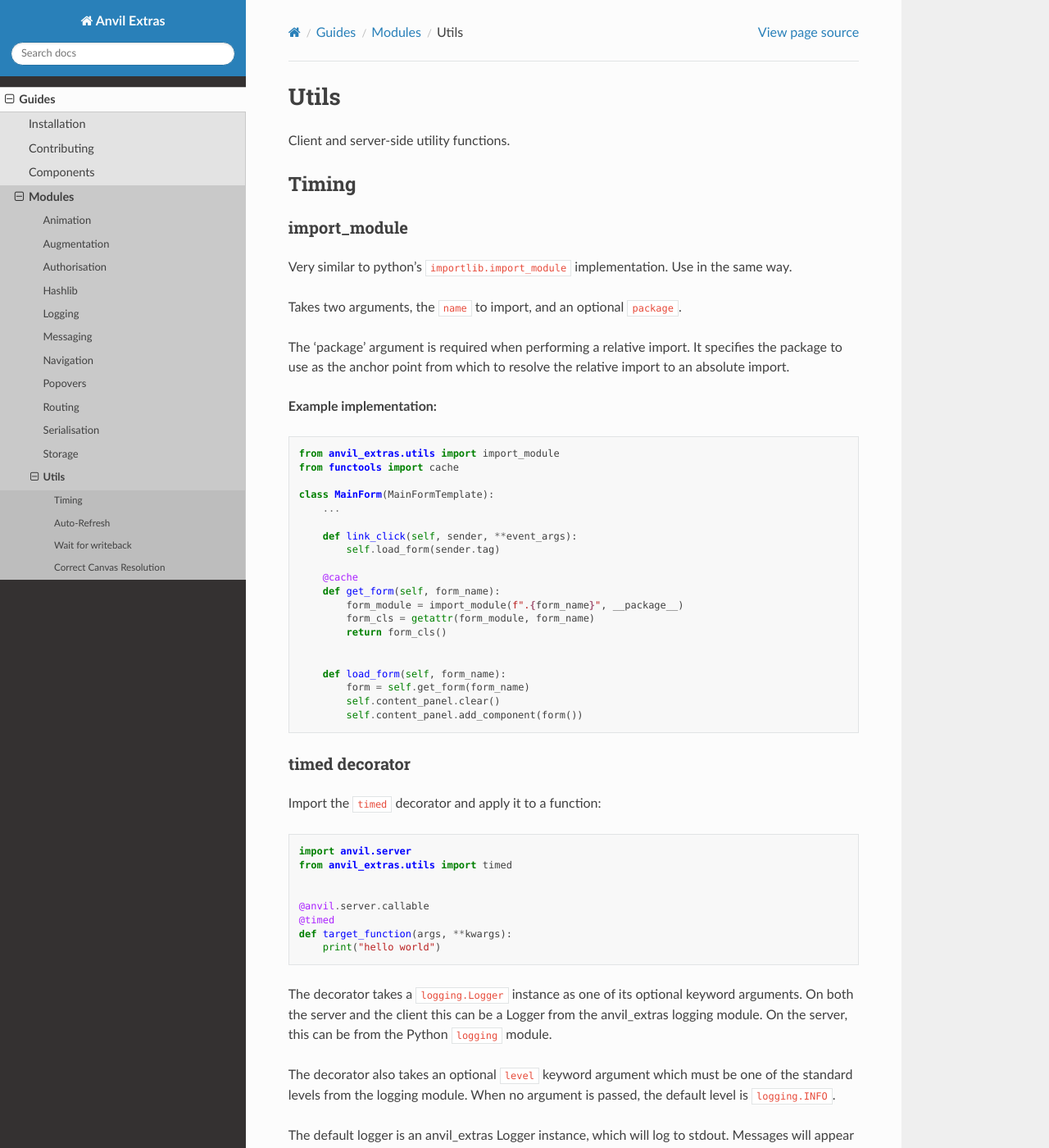
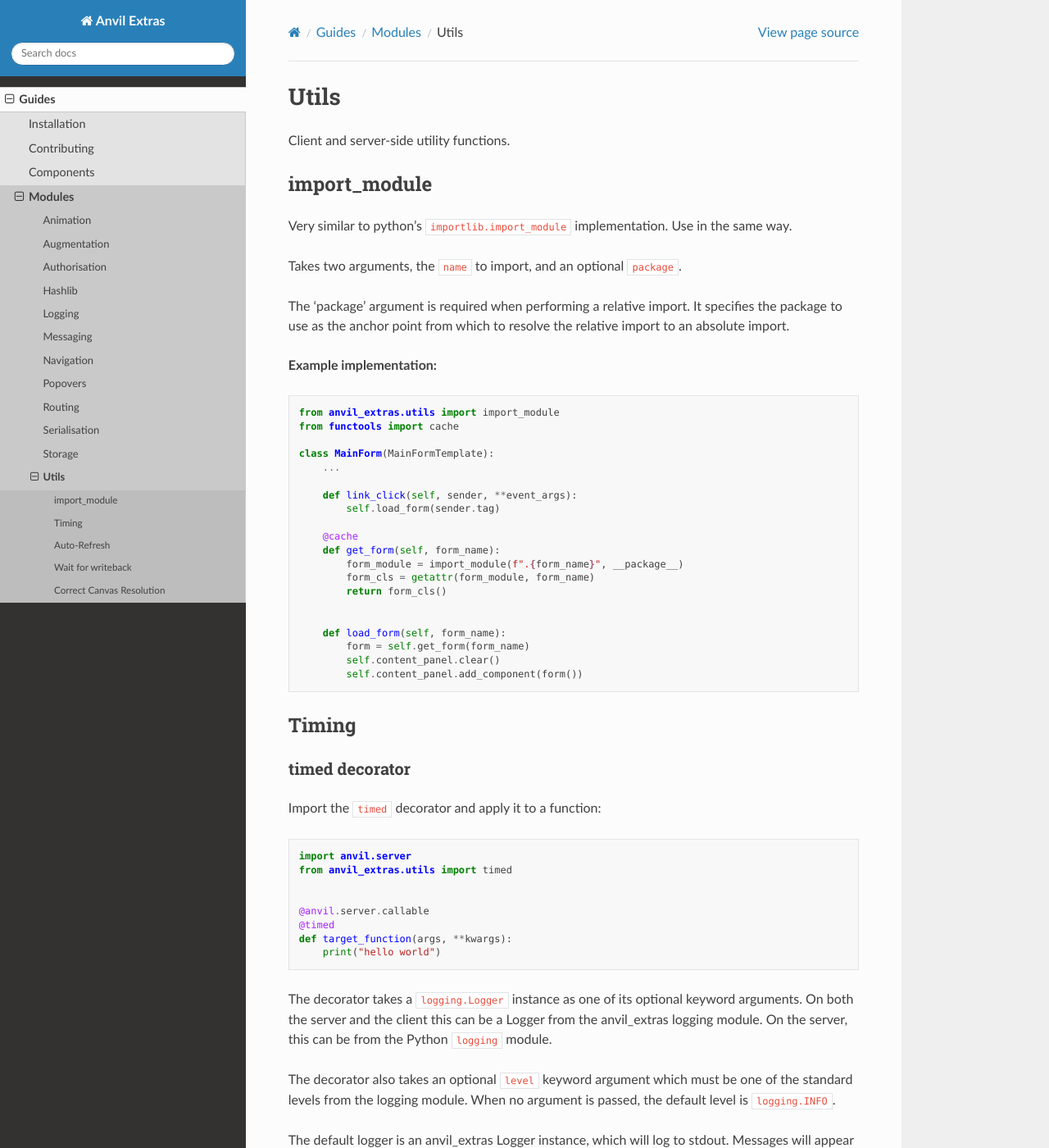
Before and after one commit to anvilistas/anvil-extras, a Sphinx documentation site: the page built from docs/guides/modules/utils.rst, in a window 1280 px wide and 1400 px high. Shown: the whole window at 82% size. Built offline with Sphinx 7.4.7 and the Read the Docs theme 2.0.0, drawn with Linux system fonts in a browser that asks for light colours; some of the changed lines change nothing that is shown.

Commit message:
fix docs title

```diff
--- a/docs/guides/modules/utils.rst
+++ b/docs/guides/modules/utils.rst
@@ -5,11 +5,8 @@
 
 
 
-Timing
-------
-
 import_module
-^^^^^^^^^^^^^
+-------------
 
 Very similar to python's ``importlib.import_module`` implementation.
 Use in the same way.
@@ -46,6 +43,9 @@
             self.content_panel.clear()
             self.content_panel.add_component(form())
 
+
+Timing
+------
 
 
 timed decorator
```
